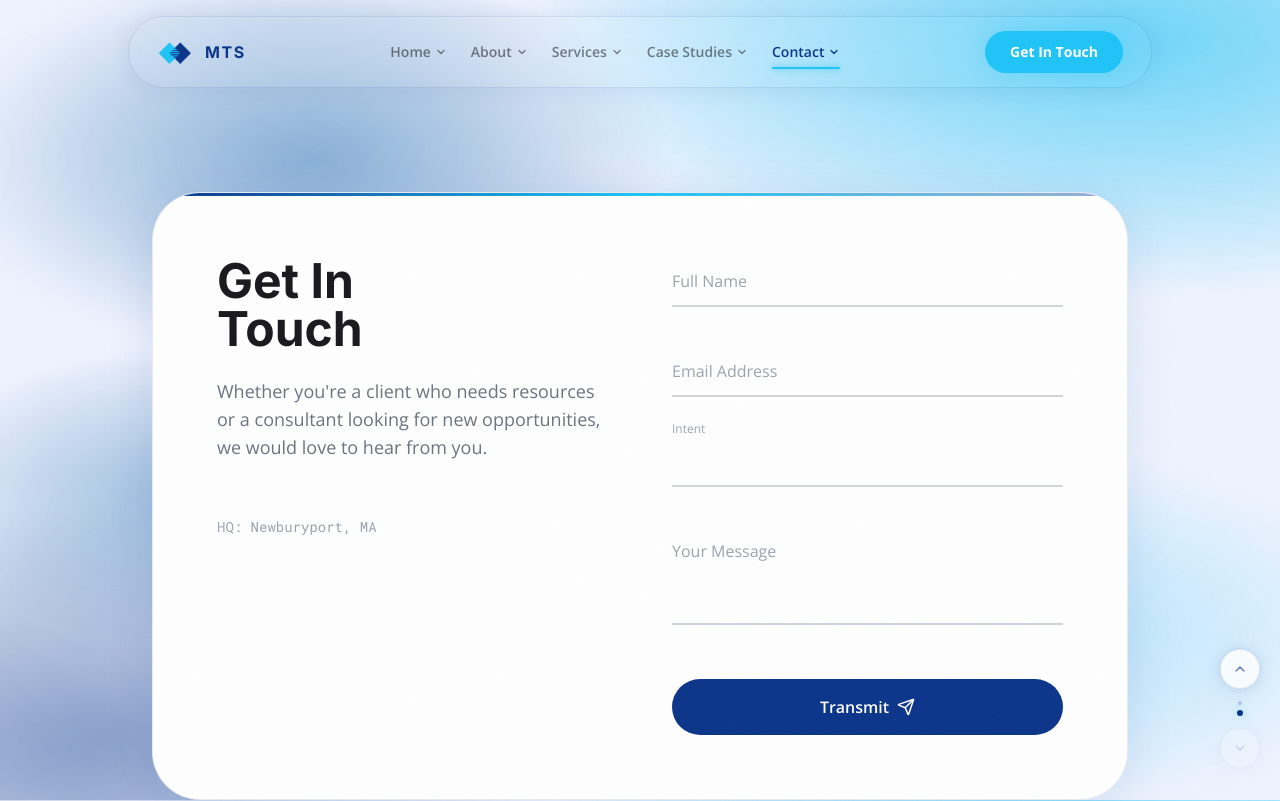
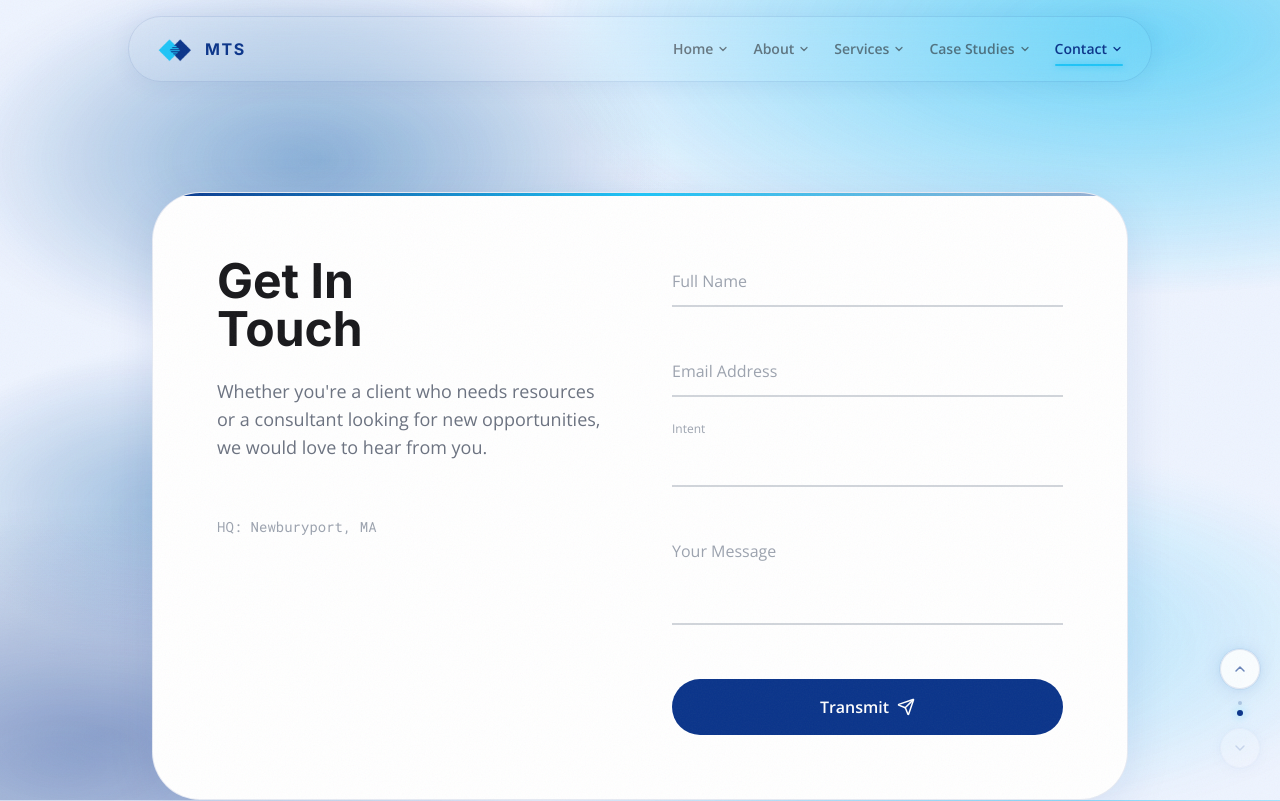
Before and after one commit to bigbrojake/messinaweb-light-version, a React (Vite) app: page /contact in a window 1280 px wide. Shown: the top 801 px of the page. Built offline with nearby package versions, Linux system fonts and the light colour scheme.

Commit message:
Remove CTA button from navbar
Co-Authored-By: Claude Sonnet 4.6 <noreply@anthropic.com>

```diff
--- a/src/components/Navbar.jsx
+++ b/src/components/Navbar.jsx
@@ -197,15 +197,6 @@ export default function Navbar() {
           })}
         </div>
 
-        {/* Desktop CTA */}
-        <Link
-          to="/contact"
-          className="hidden md:inline-flex magnetic-btn px-6 py-2.5 text-sm font-bold text-white bg-accent rounded-[2rem] items-center shadow-[0_0_20px_rgba(30,196,247,0.3)] border border-accent/40 shrink-0"
-        >
-          <span className="relative z-10">Get In Touch</span>
-          <span className="absolute inset-0 bg-white/15 rounded-[2rem] opacity-0 hover:opacity-100 transition-opacity duration-300 ease-out z-0" />
-        </Link>
-
         {/* Mobile hamburger */}
         <button
           onClick={() => setMobileOpen(!mobileOpen)}
@@ -275,14 +266,6 @@ export default function Navbar() {
             );
           })}
 
-          {/* Mobile CTA */}
-          <Link
-            to="/contact"
-            onClick={() => setMobileOpen(false)}
-            className="magnetic-btn mt-3 px-6 py-3 text-center text-base font-bold text-white bg-accent rounded-[2rem] shadow-[0_0_20px_rgba(30,196,247,0.25)]"
-          >
-            <span className="relative z-10">Get In Touch</span>
-          </Link>
         </div>
       </div>
     </header>
```
